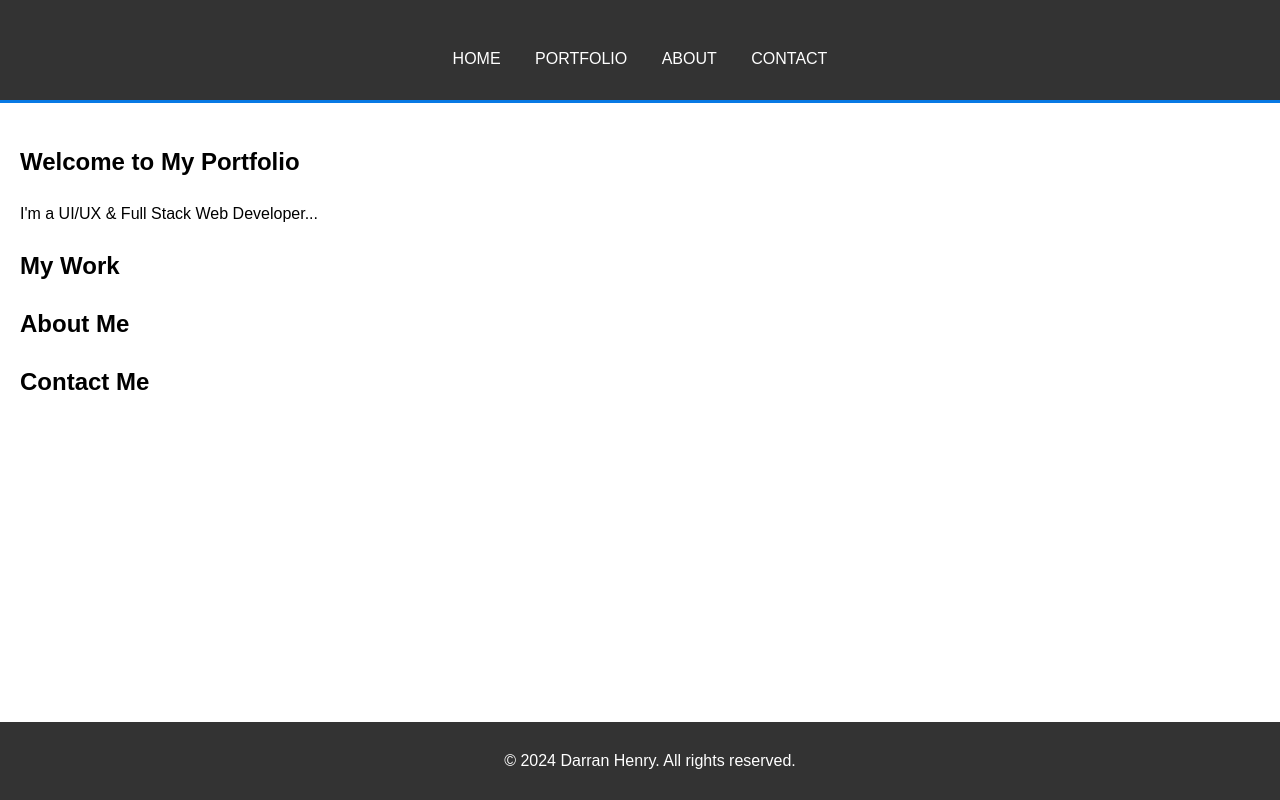
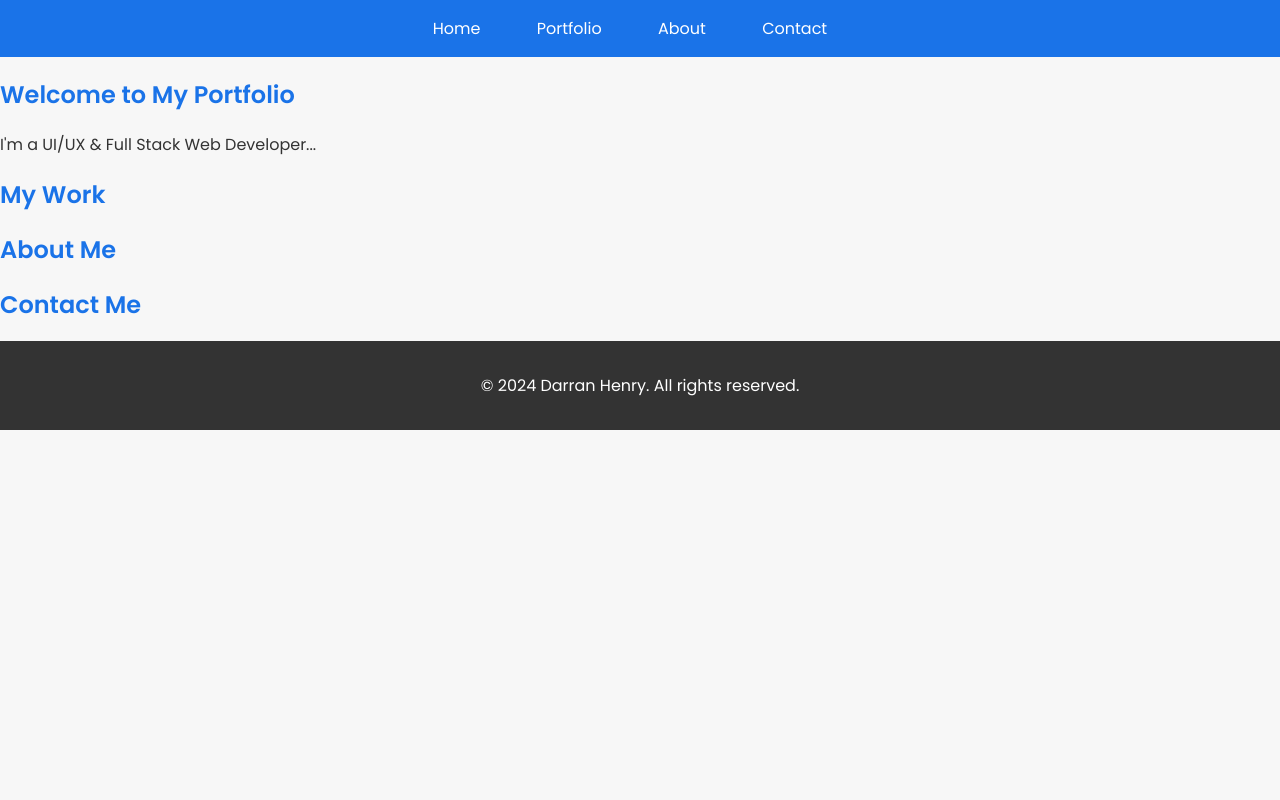
Before and after one commit to DazzaH100/DarranH, a plain HTML site: page index.html in a window 1280 px wide. Drawn offline with Linux system fonts and the light colour scheme.

Commit message:
importing fonts and readjusting css code

```diff
--- a/assets/css/style.css
+++ b/assets/css/style.css
@@ -1,54 +1,70 @@
-/* style.css */
-body {
-    font-family: Arial, sans-serif;
-    line-height: 1.6;
+/* Add this at the top of your CSS file to import the 'Poppins' font */
+@import url('https://fonts.googleapis.com/css2?family=Poppins:wght@400;600&display=swap');
+
+body, html {
     margin: 0;
     padding: 0;
-    box-sizing: border-box;
+    font-family: 'Poppins', sans-serif;
+    background: #f7f7f7; /* Light grey background */
+    color: #333; /* Dark grey text for readability */
 }
 
 header {
-    background: #333;
-    color: #fff;
-    padding-top: 30px;
-    min-height: 70px;
-    border-bottom: #0779e4 3px solid;
-}
-
-header a {
-    color: #fff;
-    text-decoration: none;
-    text-transform: uppercase;
-    margin: 0 15px;
+    background-color: #1a73e8; /* Strong blue background for the header */
+    padding: 1rem 0; /* Padding above and below the navigation links */
 }
 
 nav ul {
+    list-style-type: none;
     padding: 0;
-    list-style: none;
+    margin: 0;
     text-align: center;
 }
 
 nav ul li {
     display: inline;
+    margin-right: 20px;
 }
 
-main {
-    padding: 20px;
+nav ul li a {
+    text-decoration: none;
+    color: white;
+    padding: 0.5rem 1rem; /* Padding around the links */
+    transition: background-color 0.3s; /* Smooth background color transition on hover */
 }
 
-footer {
-    background: #333;
-    color: #fff;
-    text-align: center;
-    padding: 10px;
-    position: absolute;
-    bottom: 0;
-    width: 100%;
+nav ul li a:hover {
+    background-color: #0c5498; /* Darker blue on hover */
 }
 
-/* Responsive design */
+/* Container for each section */
+.container {
+    max-width: 1200px;
+    margin: 0 auto; /* Center the container */
+    padding: 2rem; /* Padding inside the container */
+}
+
+h1, h2 {
+    color: #1a73e8; /* Blue color for headings */
+}
+
+/* ... rest of your styles ... */
+
+/* Footer styles */
+footer {
+    background: #333; /* Dark footer */
+    color: white;
+    text-align: center;
+    padding: 1rem 0;
+}
+
 @media (max-width: 768px) {
     nav ul li {
         display: block;
+        margin-bottom: 10px;
+    }
+
+    .container {
+        padding: 1rem; /* Less padding on smaller screens */
     }
 }
```
